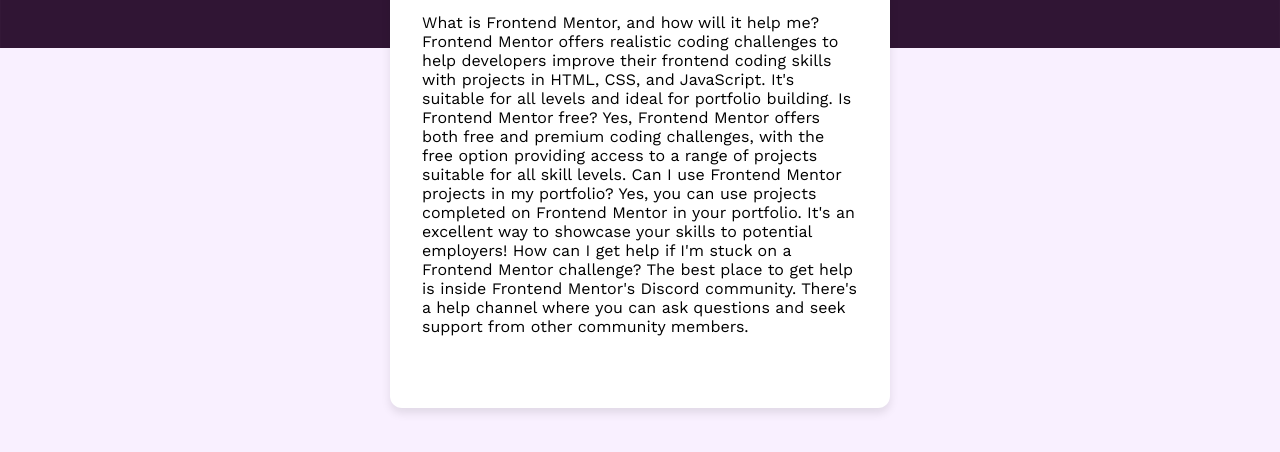
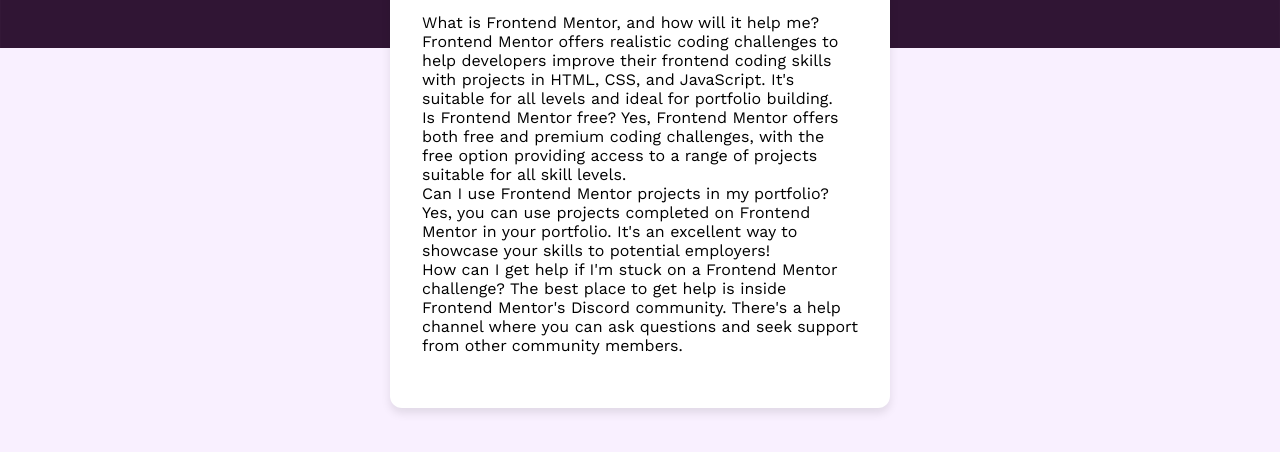
Before and after one commit to CHEGEBB/Teach2give-code-test, a plain HTML site: page faq-accordion-main/index.html in a window 1280 px wide. Shown: the part 236-688 px from the top of the page. Drawn offline with nearby package versions, Linux system fonts and the light colour scheme; a script that the page names is missing.

Commit message:
Update header background pattern and add container for FAQs

```diff
--- a/faq-accordion-main/index.html
+++ b/faq-accordion-main/index.html
@@ -1,14 +1,17 @@
 <!DOCTYPE html>
 <html lang="en">
+
 <head>
   <meta charset="UTF-8">
-  <meta name="viewport" content="width=device-width, initial-scale=1.0"> <!-- displays site properly based on user's device -->
+  <meta name="viewport" content="width=device-width, initial-scale=1.0">
+  <!-- displays site properly based on user's device -->
 
   <link rel="icon" type="image/png" sizes="32x32" href="./assets/images/favicon-32x32.png">
   <link rel="stylesheet" href="./styles.css">
 
   <title>Frontend Mentor | FAQ accordion</title>
 </head>
+
 <body>
   <div class="header">
     <img src="./assets/images/background-pattern-desktop.svg" alt="header background pattern">
@@ -18,30 +21,36 @@
       <img src="./assets/images/icon-star.svg" alt="Frontend Mentor logo">
       <h1> FAQs</h1>
     </div>
-
-
+    <div class="faqs">
+      <div class="faq" id="faq-one">
 
         What is Frontend Mentor, and how will it help me?
 
         Frontend Mentor offers realistic coding challenges to help developers improve their
         frontend coding skills with projects in HTML, CSS, and JavaScript. It's suitable for
         all levels and ideal for portfolio building.
-
+      </div>
+      <div class="faq" id="faq-two">
         Is Frontend Mentor free?
 
         Yes, Frontend Mentor offers both free and premium coding challenges, with the free
         option providing access to a range of projects suitable for all skill levels.
-
+      </div>
+      <div class="faq" id="faq-three">
         Can I use Frontend Mentor projects in my portfolio?
 
         Yes, you can use projects completed on Frontend Mentor in your portfolio. It's an excellent
         way to showcase your skills to potential employers!
-
+      </div>
+      <div class="faq" id="faq-four">
         How can I get help if I'm stuck on a Frontend Mentor challenge?
 
         The best place to get help is inside Frontend Mentor's Discord community. There's a help
         channel where you can ask questions and seek support from other community members.
       </div>
+    </div>
+  </div>
   <script src="./script.js"></script>
 </body>
+
 </html>
```
Lines whose indentation alone changed are shown as unchanged.
